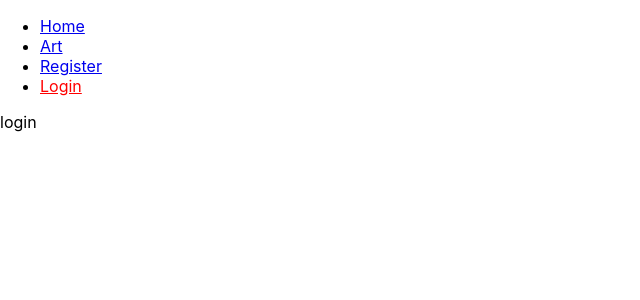
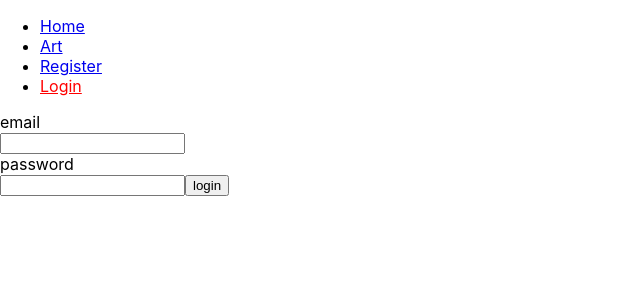
Before and after one commit to YanaK19/art-base-project, a React (Create React App) app in the folder client/: page /login in a window 1280 px wide. Shown: the top 300 px of the page, without its empty margins (0-640 px from the left). Built offline with nearby package versions, Linux system fonts and the light colour scheme; what apollo-upload-client would draw is missing.

Commit message:
Register with avatar upload and  Login pages works, created component FileUploadWithPreview (client)

```diff
--- /dev/null
+++ b/client/src/components/FileUploadWithPreview.js
@@ -0,0 +1,43 @@
+import React, { useState } from 'react'
+import { useDropzone } from 'react-dropzone';
+
+const FileUploadWithPreview = ({ setFile }) => {
+    const [uploadedFile, setUploadedFile] = useState({})
+
+    const { getRootProps, getInputProps } = useDropzone({
+        accept: "image/*",
+        multiple: false,
+        onDrop: (acceptedFile) => {
+            const file = acceptedFile[0];
+            file.preview = URL.createObjectURL(file);
+            setUploadedFile(file);
+            setFile(file);
+        }
+    });
+
+    return (
+        <div>
+            <section className="container">
+            <div {...getRootProps({ className: "dropzone" })}>
+                <input {...getInputProps()} />
+                <p>Drag 'n' drop some file here, or click to select file</p>
+            </div>
+
+            <h2>Preview</h2>
+                { uploadedFile && (
+                    <div style={{background: 'black'}}>
+                    <aside className="thumb-container">
+                        <div className="thumb" key={uploadedFile.name}>
+                            <div className="thumb-inner">
+                                <img src={uploadedFile.preview} className="img" alt={uploadedFile.length && "img"} />
+                            </div>
+                        </div>
+                    </aside>
+                    </div>
+                ) }
+            </section>
+        </div>
+    )
+}
+
+export default FileUploadWithPreview
--- a/client/src/pages/Login/Login.js
+++ b/client/src/pages/Login/Login.js
@@ -1,9 +1,57 @@
-import React from 'react'
+import React, { useState } from 'react'
+import gql from 'graphql-tag'
+import { useMutation } from '@apollo/react-hooks';
 
-const Login = () => {
+const LOGIN = gql`
+    mutation Login($email: String!, $password: String!) {
+            login(email: $email, password: $password) {
+                id username email
+                token
+                img { id path filename mimetype }
+            }
+    }
+`
+
+const Login = props => {
+    const [values, setValues] = useState({ email: '', password: '' });
+    const [error, setError] = useState();
+
+    const [login, { loading }] = useMutation(LOGIN, {
+        update(_, result) {
+            console.log(result);
+            props.history.push('/');
+        },
+        onError(err) {
+            setError(err.graphQLErrors[0].message);
+        },
+        variables : values
+    });
+
+    const onSubmit = e => {
+        e.preventDefault();
+        console.log(values);
+        login();
+    }
+
     return (
         <div>
-            login
+            <form onSubmit={onSubmit}>
+                <div>email</div>
+                <input type="text" name="email"
+                    value={values.email}
+                    onChange={e => setValues({...values, email: e.target.value})}
+                />
+                <div>password</div>
+                <input type="text" name="password"
+                    value={values.password}
+                    onChange={e => setValues({...values, password: e.target.value})}
+                />
+                {error && (<div style={{color: 'red'}}>
+                    {error}
+                </div>)}
+
+                <button type="submit" disabled={loading}>login</button>
+            </form>
         </div>
     )
 }
--- a/client/src/pages/Register/Register.js
+++ b/client/src/pages/Register/Register.js
@@ -1,6 +1,7 @@
 import React, { useState } from 'react'
 import gql from 'graphql-tag';
 import { useMutation } from '@apollo/react-hooks';
+import FileUploadWithPreview from '../../components/FileUploadWithPreview';
 
 const REGISTER = gql`
     mutation Register(
@@ -25,17 +26,25 @@ const REGISTER = gql`
     }
 `
 
-const Register = () => {
+// @todo: loading while registering
+
+const Register = props => {
     const [values, setValues] = useState({
         username: '',
         about: '',
         email: '',
-        password: ''
+        password: '',
+        file: null
     });
+    const [error, setError] = useState();
 
     const [register, { loading }] = useMutation(REGISTER, {
-        update(proxy, result) {
+        update(_, result) {
             console.log(result);
+            props.history.push('/');
+        },
+        onError(err) {
+            setError(err.graphQLErrors[0].message);
         },
         variables : values
     });
@@ -49,6 +58,8 @@ const Register = () => {
     return (
         <div>
             <form onSubmit={onSubmit}>
+                <FileUploadWithPreview setFile={file => setValues({...values, file})}/>
+
                 <div>username</div>
                 <input type="text" name="username"
                     value={values.username}
@@ -70,6 +81,10 @@ const Register = () => {
                     value={values.password}
                     onChange={e => setValues({...values, password: e.target.value})}
                 />
+                {error && (<div style={{color: 'red'}}>
+                    {error}
+                </div>)}
+
                 <button type="submit" disabled={loading}>register</button>
             </form>
         </div>
```
Also changed, not shown: 2 other files (tests, documents, lock files or other folders).
